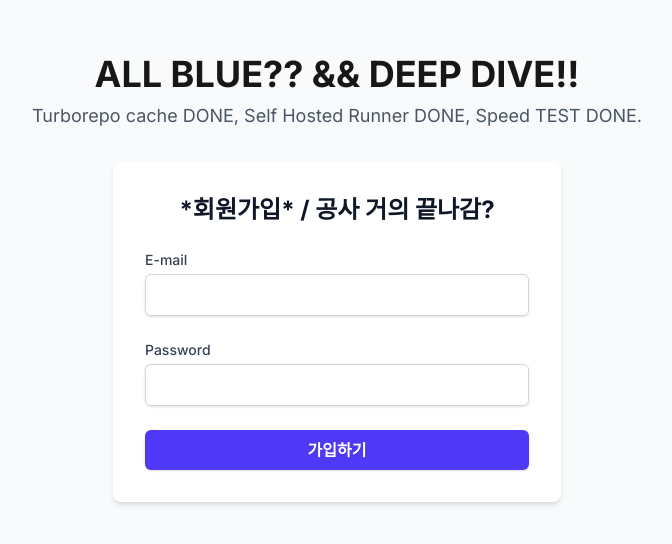
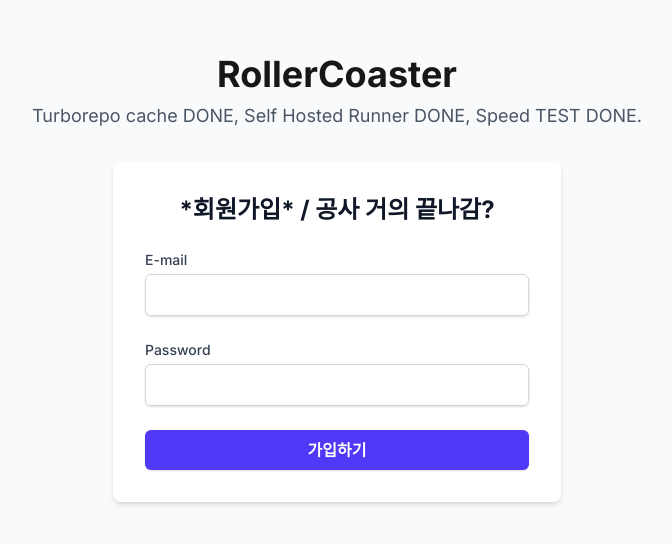
Before and after one commit to jungyuya/new-blog, a Next.js app in the folder apps/frontend/: page / in a window 1280 px wide. Shown: the part 122-666 px from the top of the page, without its empty margins (303-975 px from the left). Built offline with nearby package versions, Linux system fonts and the light colour scheme.

Commit message:
롤러코스터

```diff
--- a/apps/frontend/src/app/page.tsx
+++ b/apps/frontend/src/app/page.tsx
@@ -5,7 +5,7 @@ export default function Home() {
   return (
     <main className="flex min-h-screen flex-col items-center justify-center bg-gray-50 p-4">
       <div className="mb-8 text-center">
-        <h1 className="text-4xl font-bold">ALL BLUE?? && DEEP DIVE!!</h1>
+        <h1 className="text-4xl font-bold">RollerCoaster</h1>
         <p className="text-lg text-gray-600 mt-2">Turborepo cache DONE, Self Hosted Runner DONE, Speed TEST DONE.</p>
       </div>
       <SignUp />
--- a/package.json
+++ b/package.json
@@ -2,7 +2,7 @@
   "name": "new-blog",
   "private": true,
   "scripts": {
-    "build": "turbo run build --filter=frontend --verbosity=2",
+    "build": "turbo run build --filter=frontend --filter=backend",
     "dev": "concurrently -k --names \"FRONTEND,BACKEND\" -c \"bgBlue.bold,bgMagenta.bold\" \"pnpm --filter frontend dev\" \"pnpm --filter backend dev\"",
     "lint": "turbo run lint",
     "clean": "turbo run clean"
```
Also changed, not shown: 1 other file (tests, documents, lock files or other folders).
